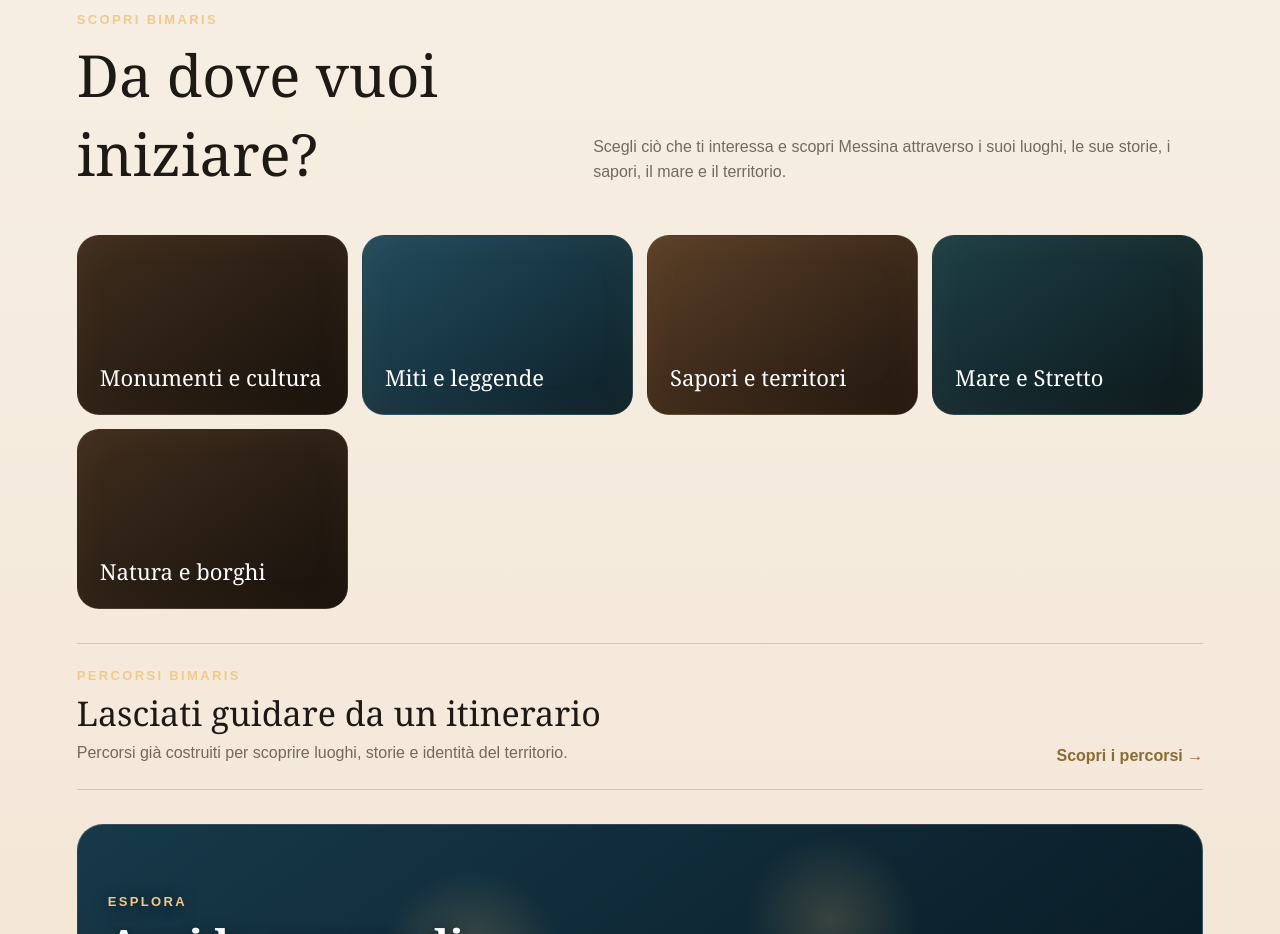
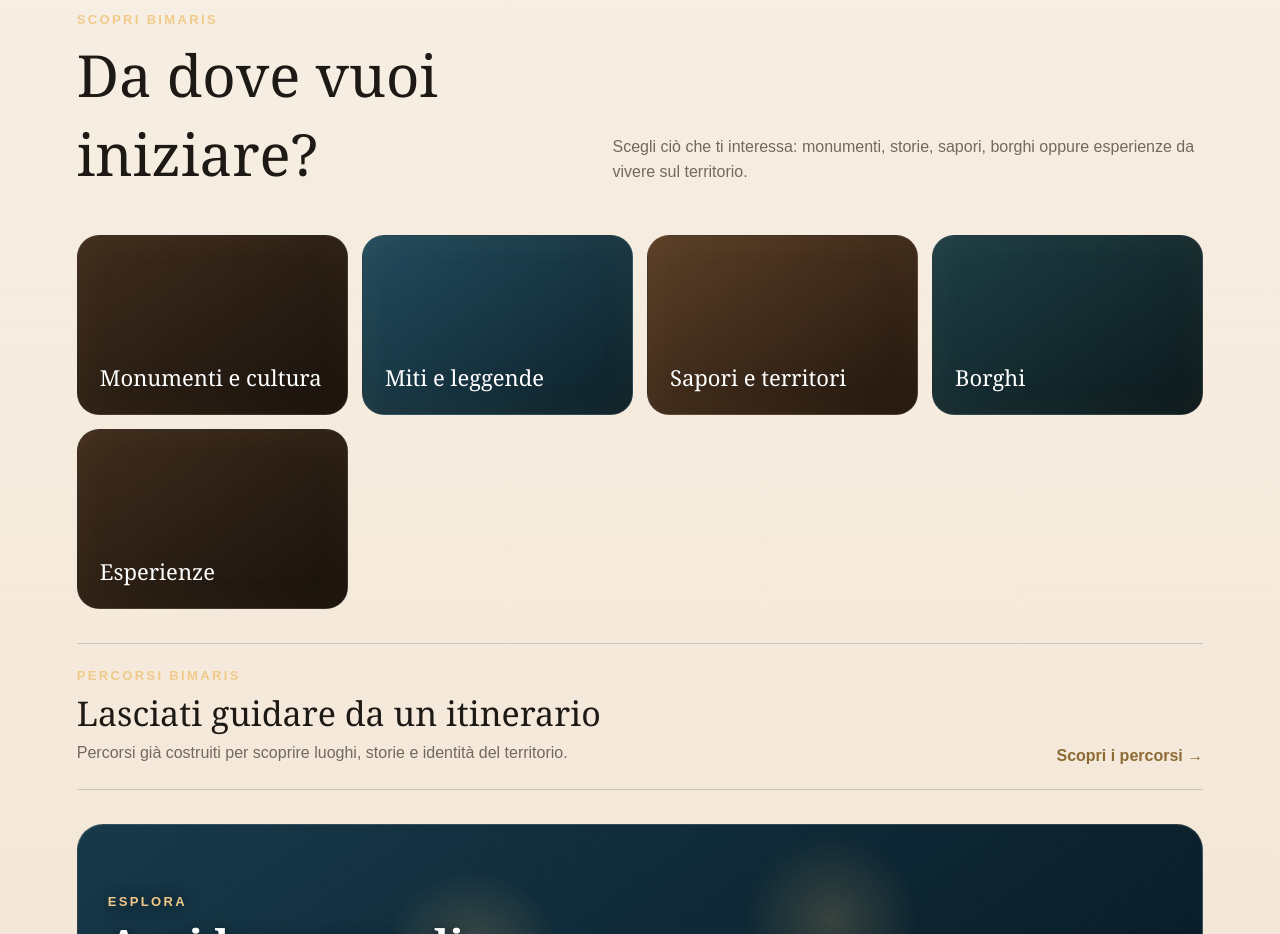
Before and after one commit to giovannibrunetto/bimaris-platform, a Next.js app in the folder apps/web/: page / in a window 1280 px wide. Shown: the part 1700-2634 px from the top of the page. Built offline with nearby package versions, Linux system fonts and the light colour scheme.

Commit message:
Refine BIMARIS discovery categories

```diff
--- a/apps/web/app/page.tsx
+++ b/apps/web/app/page.tsx
@@ -6,8 +6,8 @@ const discoveryCategories = [
   { label: "Monumenti e cultura", href: "/cultura" },
   { label: "Miti e leggende", href: "/storie-miti-leggende" },
   { label: "Sapori e territori", href: "/sapori-territori" },
-  { label: "Mare e Stretto", href: "/mare-stretto" },
-  { label: "Natura e borghi", href: "/natura-borghi" },
+  { label: "Borghi", href: "/borghi" },
+  { label: "Esperienze", href: "/esperienze" },
 ];
 
 export default function Home() {
@@ -39,7 +39,7 @@ export default function Home() {
       <section className="section sand" id="scopri">
         <div className="section-head">
           <div><div className="kicker">Scopri BIMARIS</div><h2>Da dove vuoi iniziare?</h2></div>
-          <p>Scegli ciò che ti interessa e scopri Messina attraverso i suoi luoghi, le sue storie, i sapori, il mare e il territorio.</p>
+          <p>Scegli ciò che ti interessa: monumenti, storie, sapori, borghi oppure esperienze da vivere sul territorio.</p>
         </div>
 
         <div className="category-grid">
```
